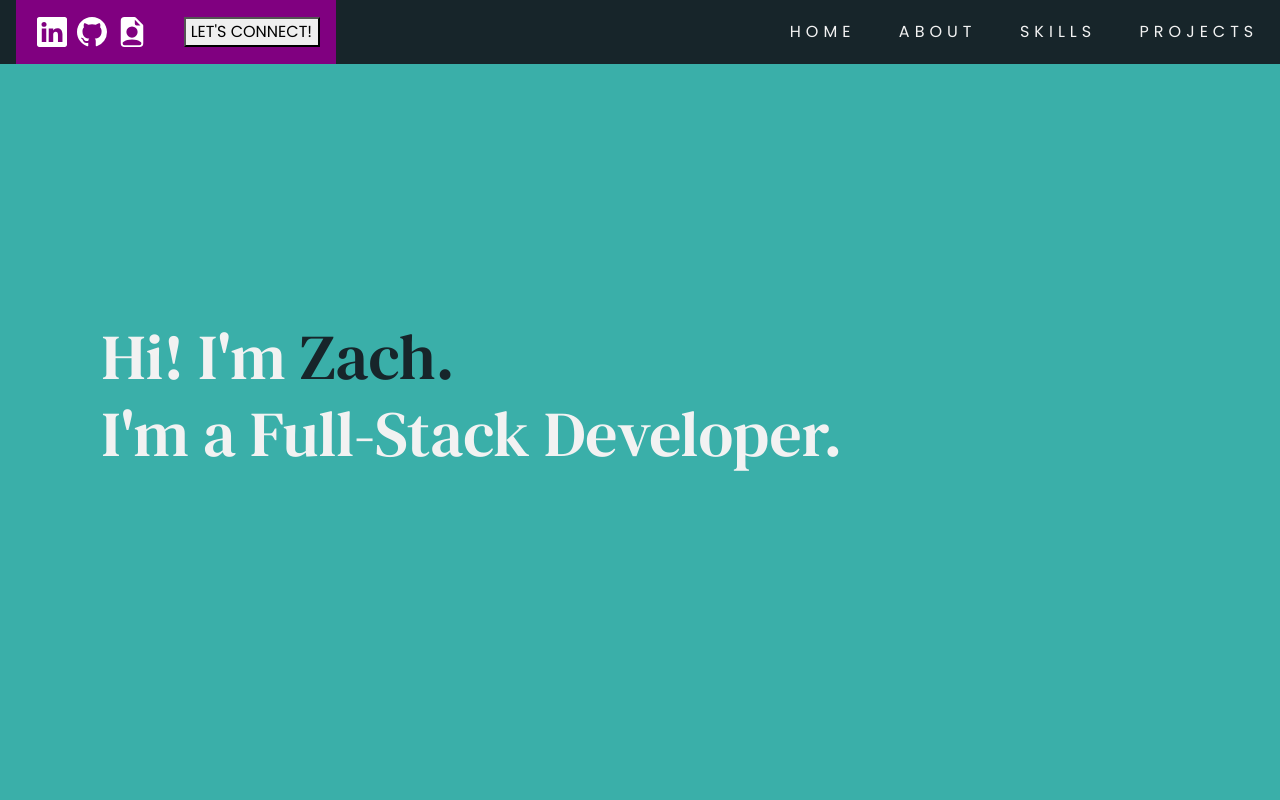
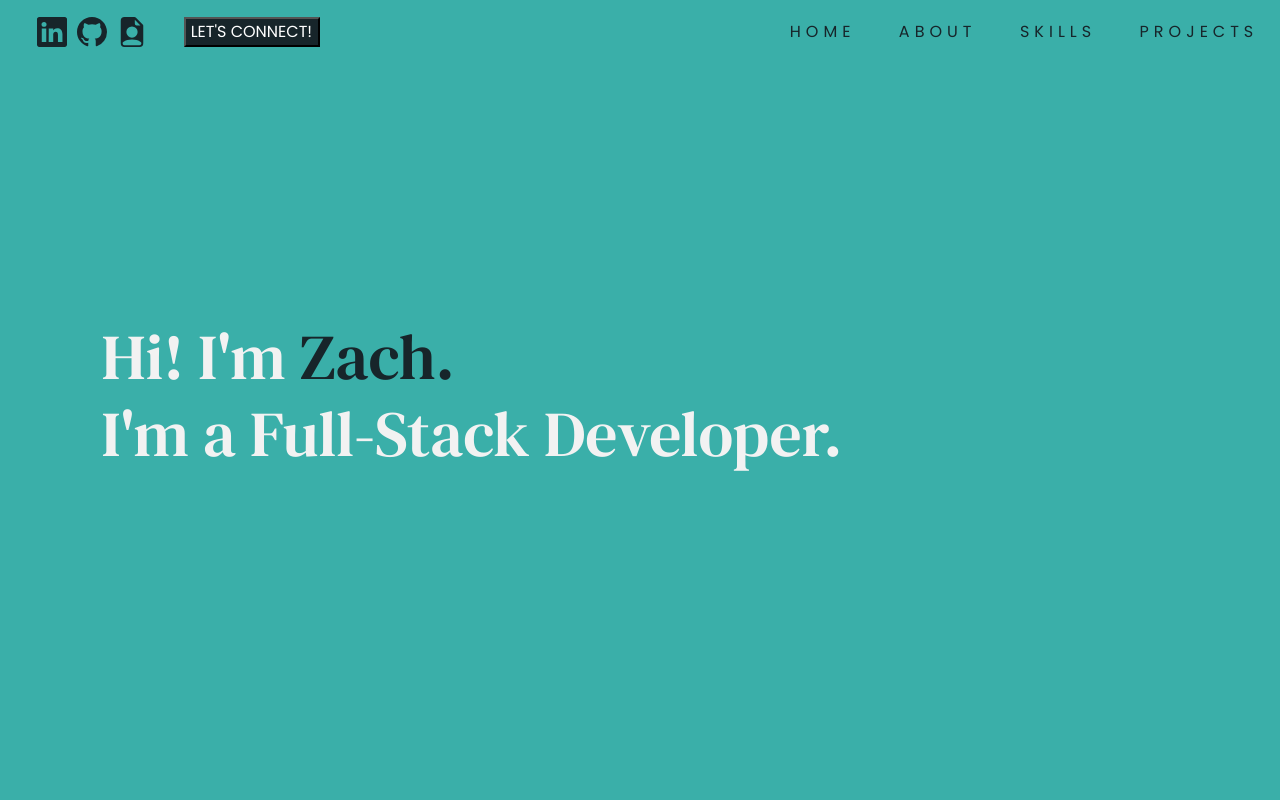
Before and after one commit to ZWatkins31/personal-portfolio, a React (Create React App) app: page / in a window 1280 px wide. Shown: the top 800 px of the page. Built offline with nearby package versions, Linux system fonts and the light colour scheme.

Commit message:
Updated files

```diff
--- a/src/App.css
+++ b/src/App.css
@@ -83,7 +83,7 @@ nav {
   justify-content: space-between;
   height: 4em;
   z-index: 9999;
-  background-color: #17252a;
+  /* background-color: #17252a; */
   /* Blur effect */
   /* -webkit-backdrop-filter: blur(8px);
   backdrop-filter: blur(8px); */
@@ -96,18 +96,21 @@ nav {
   display: flex;
   align-items: center;
   justify-content: space-around;
-  background-color: purple;
+  /* background-color: purple; */
   height: 100%;
   margin-left: 1em;
 }
 
 .social-icons a {
   padding: 5px;
+  color:#17252a;
 }
 
 .nav-button {
   font-family: 'Poppins';
   padding-left: 5px;
+  background-color: #17252a;
+  color: white;
 }
 
 .nav-links {
@@ -121,9 +124,9 @@ nav {
 
 .nav-links a {
   text-decoration: none;
-  color: #f2f2f2;
+  color: #17252a;
   letter-spacing: 5px;
-  font-weight: 200;
+  font-weight: 500;
   /* font-size: 14px; */
 }
 
@@ -175,7 +178,7 @@ nav {
 .burger-bar {
   width: 2.5em;
   height: 0.25em;
-  background-color: white;
+  background-color: #17252a;
   margin: 8px;
   border-radius: 0.25em;
 }
--- a/src/components/NavBar.js
+++ b/src/components/NavBar.js
@@ -30,13 +30,13 @@ const NavBar = () => {
       <div className="nav-left">
         <div className="social-icons">
           <a href="#">
-            <Linkedin color="background" size={30} />
+            <Linkedin size={30} />
           </a>
           <a href="#">
-            <Github color="background" size={30} />
+            <Github size={30} />
           </a>
           <a href="#">
-            <FileEarmarkPersonFill color="background" size={30} />
+            <FileEarmarkPersonFill size={30} />
           </a>
         </div>
         <div>
```
